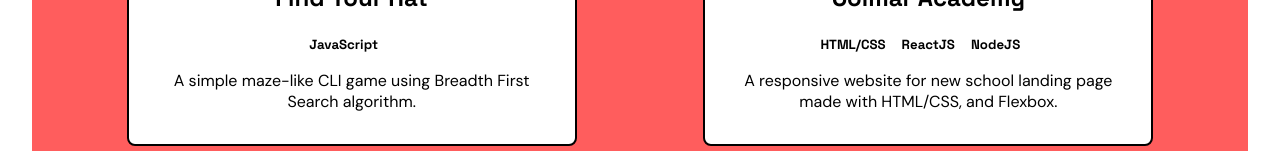
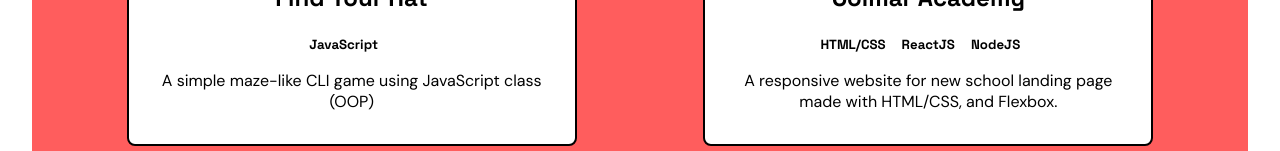
Before and after one commit to thitapinsri/thitapinsri, a React (Vite) app: page /projects in a window 1280 px wide. Shown: the part 1177-1328 px from the top of the page. Built offline with nearby package versions, Linux system fonts and the light colour scheme.

Commit message:
update external files

```diff
--- a/public/assets/projects.js
+++ b/public/assets/projects.js
@@ -21,9 +21,9 @@ const projects = [
         id: 2,
         name: 'Find Your Hat',
         stacks: ['JavaScript'],
-        description: 'A simple maze-like CLI game using Breadth First Search algorithm.',
+        description: 'A simple maze-like CLI game using JavaScript class (OOP)',
         githubLink: 'https://github.com/thitapinsri/find-your-hat',
-        link: '',
+        link: 'https://replit.com/@ThitaPinsri/find-your-hat',
         img: '/assets/find-your-hat.png'
     },
     {
--- a/src/pages/home/Home.css
+++ b/src/pages/home/Home.css
@@ -206,9 +206,9 @@ section {
     filter: invert(1);
 }
 
-#contact .info img:hover {
-    /* filter: invert(0.5); */
-}
+/* #contact .info img:hover {
+    filter: invert(0.5);
+} */
 
 #contact h1 {
     font-size: 4rem;
@@ -335,10 +335,6 @@ section {
         width: 300px;
         /* z-index: 20; */
     }
-
-    #projects {
-
-    }
 }
 
 @media (max-height: 700px) {
--- a/src/pages/resume/Resume.jsx
+++ b/src/pages/resume/Resume.jsx
@@ -1,12 +1,12 @@
 import './Resume.css';
-import resume from "../../../public/assets/mockresume.png";
+import resume from "../../../public/assets/Thita_resume.png";
 
 const Resume = () => {
   return (
     <div className="resume">
         <div>
           <h1>Resume</h1>
-          <a href='https://drive.google.com/file/d/1YSDpqMO0QlpAw4wse0HR8IKgHYm_IDYG/view' className='button' target="_blank">
+          <a href='https://drive.google.com/file/d/1yTpbglq24MyegmhitqOccify-O4oq8Tr/view?usp=sharing' className='button' target="_blank">
             Download Resume
           </a>
         </div>
```
Also changed, not shown: public/assets/Thita_resume.png (added).
